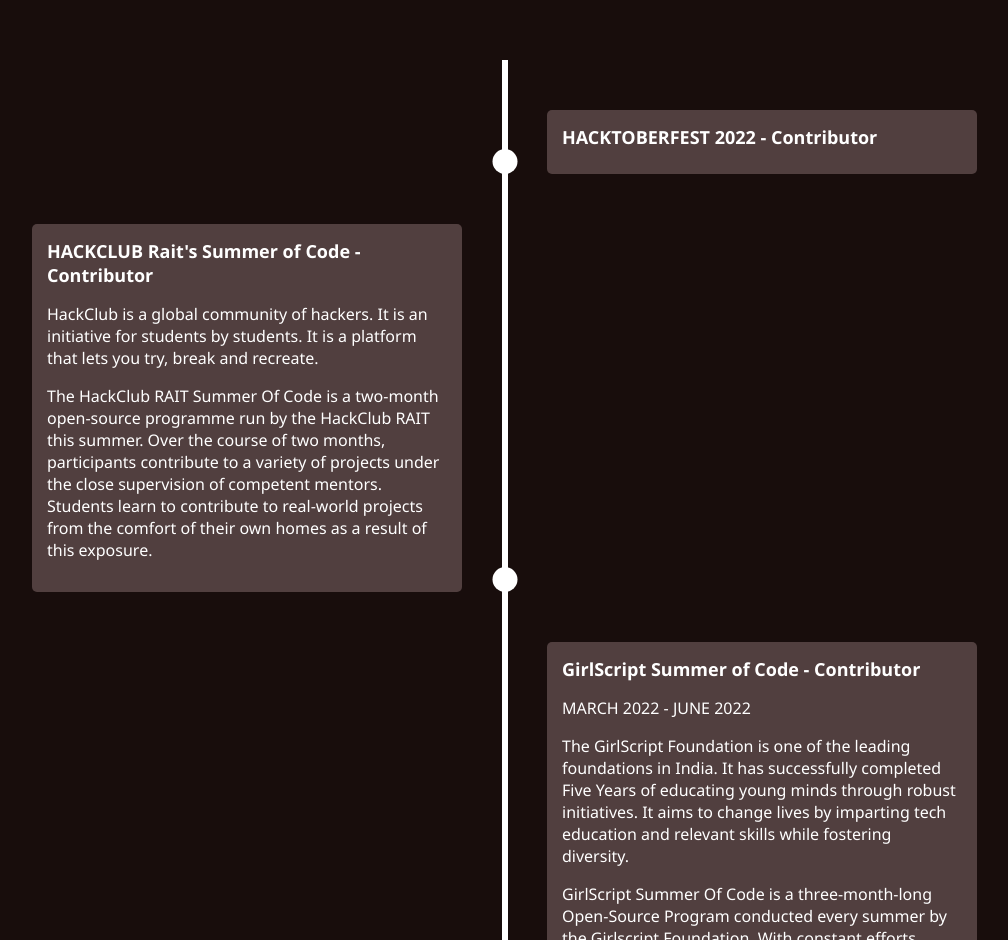
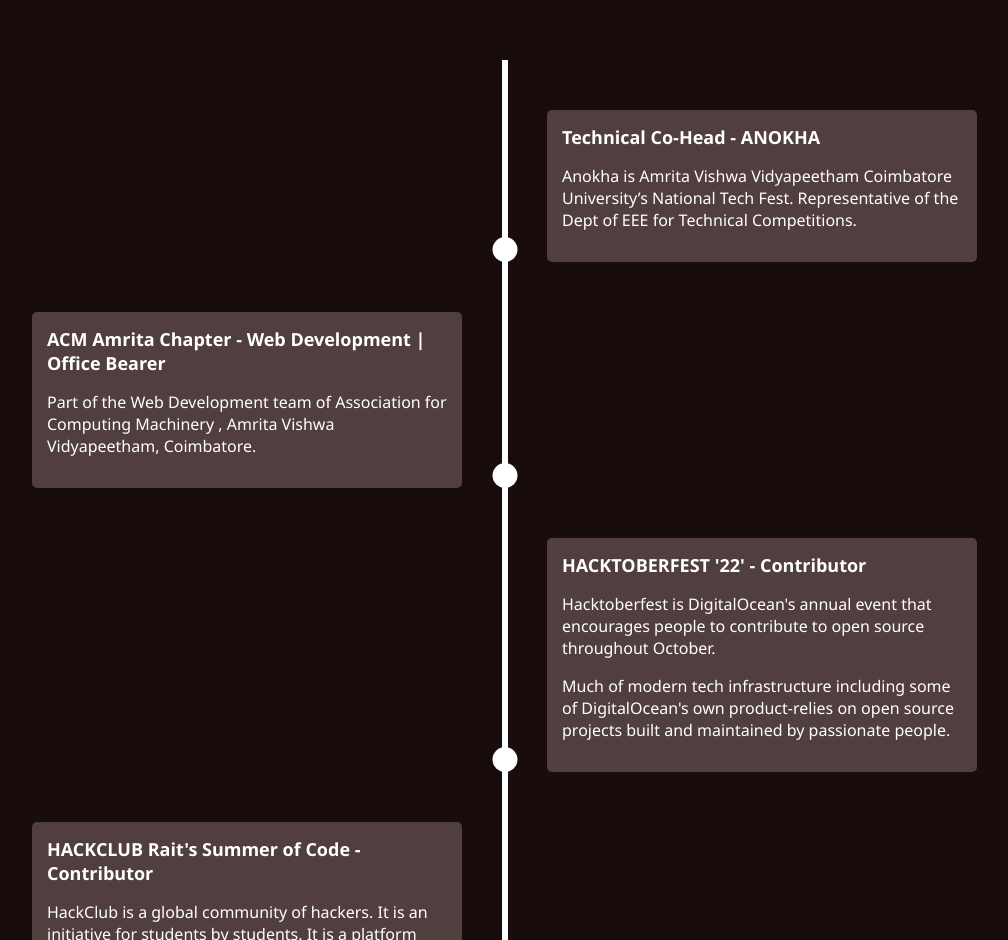
Before and after one commit to pranavsuriya-sr/personalPortfolio, a plain HTML site: page index.html in a window 1280 px wide. Shown: the part 1860-2800 px from the top of the page, without its empty margins (135-1143 px from the left). Drawn offline with Linux system fonts and the light colour scheme.

Commit message:
Added experiences

```diff
--- a/index.html
+++ b/index.html
@@ -89,7 +89,7 @@
             <div class="progress" style="margin-bottom: 30px;">
                 <div class="progress-value2"></div>
               </div>
-              <h3>FLUTTER</h3> <h3 style="padding-left: 25%;">50%</h3>
+              <h3>KOTLIN</h3> <h3 style="padding-left: 25%;">50%</h3>
             <div class="progress">
                 <div class="progress-value4"></div>
               </div>
@@ -105,11 +105,28 @@
     <div id="exp-tim">
         <h2>EXPERIENCE</h2>
         <ul>
-	  <li>
+	 <li>
             <div>
-              <time>HACKTOBERFEST 2022 - Contributor</time>
+              <time>Technical Co-Head - ANOKHA</time>
+              <p>Anokha is Amrita Vishwa Vidyapeetham Coimbatore University’s National Tech Fest. Representative of the Dept of EEE for Technical Competitions.</p>
             </div>
           </li>
+
+          <li>
+            <div>
+              <time>ACM Amrita Chapter - Web Development | Office Bearer</time>
+              <p>Part of the Web Development team of Association for Computing Machinery , Amrita Vishwa Vidyapeetham, Coimbatore. </p>
+            </div>
+          </li>
+
+          <li>
+            <div>
+              <time>HACKTOBERFEST '22' - Contributor</time>
+              <p>Hacktoberfest is DigitalOcean's annual event that encourages people to contribute to open source throughout October. </p>
+               <p> Much of modern tech infrastructure including some of DigitalOcean's own product-relies on open source projects built and maintained by passionate people. </p>
+            </div>
+          </li>
+
           <li>
             <div>
               <time>HACKCLUB Rait's Summer of Code - Contributor</time>
```
